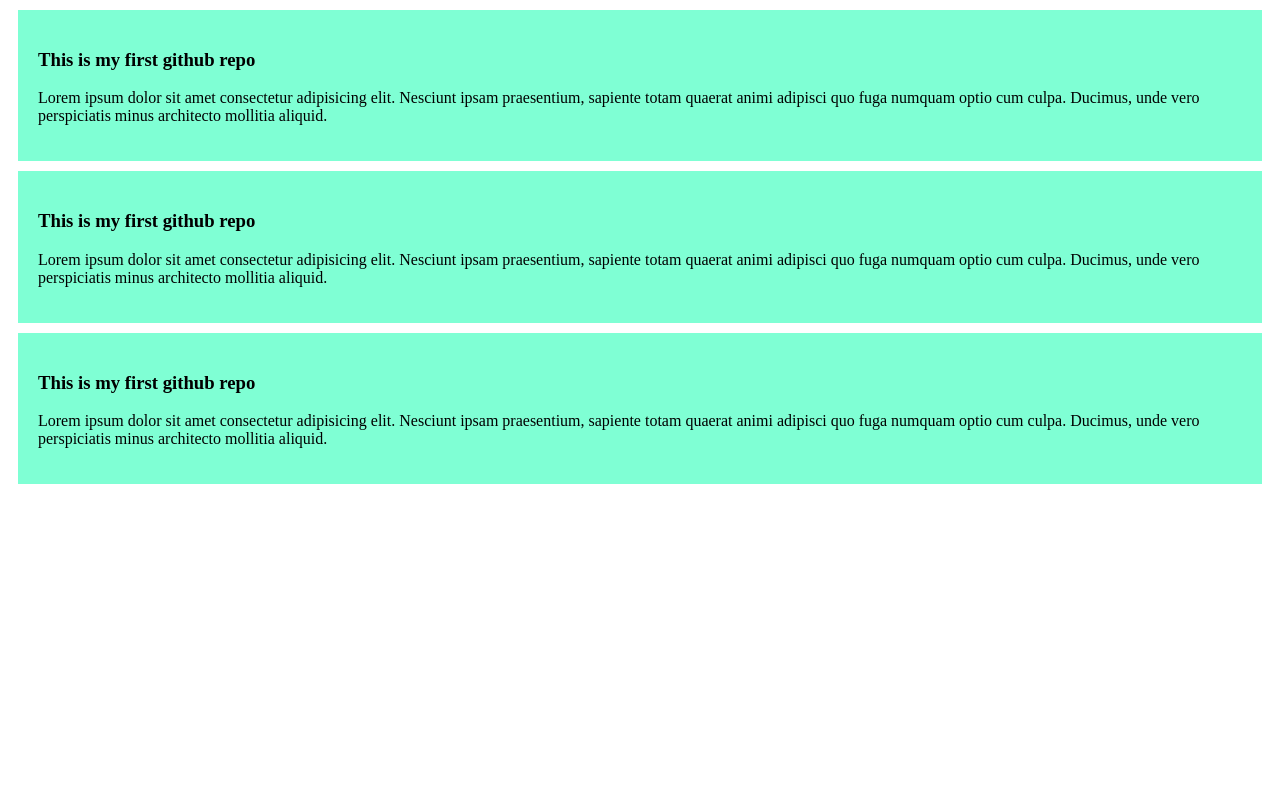
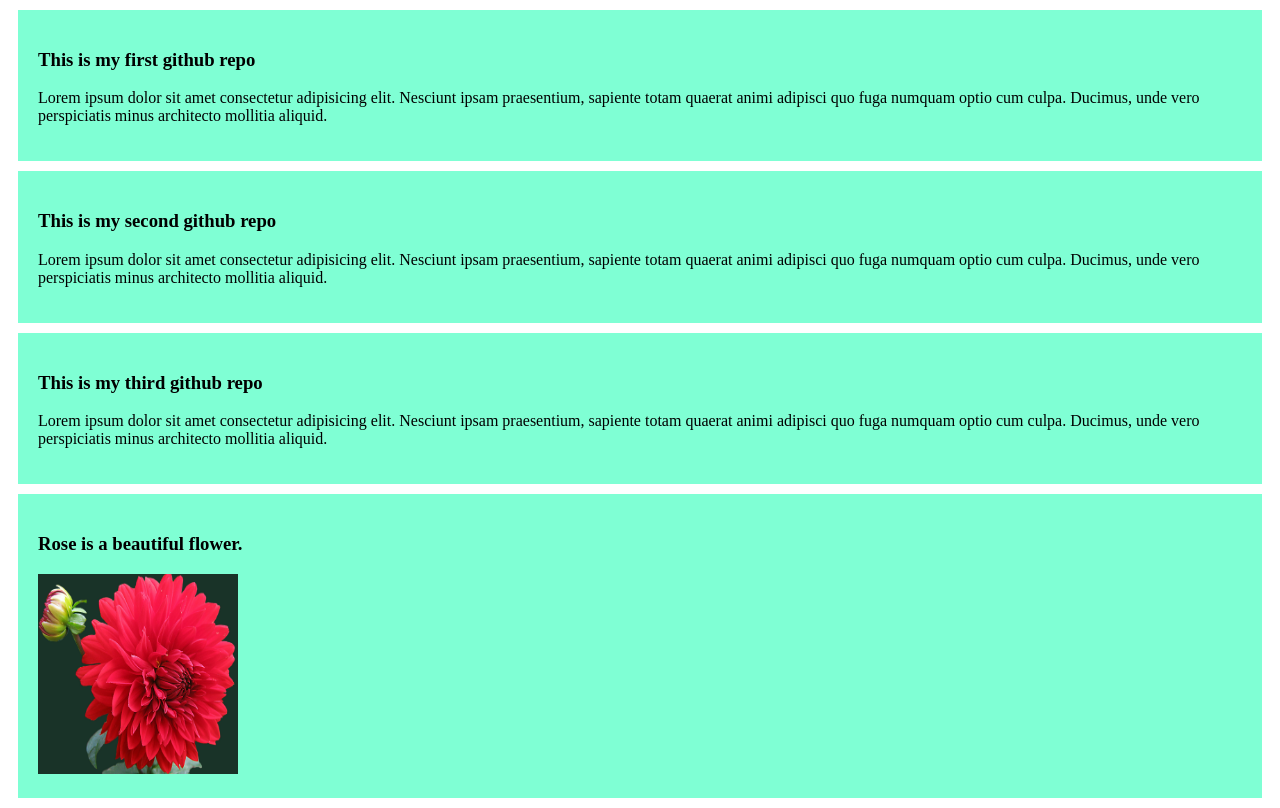
Before and after one commit to Ferdous14/new-repo, a plain HTML site: page index.html in a window 1280 px wide. Drawn offline with Linux system fonts and the light colour scheme.

Commit message:
Rose is a beautiful flower

```diff
--- a/index.css
+++ b/index.css
@@ -1,5 +1,9 @@
-div{
+div {
     background-color: aquamarine;
     padding: 20px;
     margin: 10px;
 }
+img{
+    width: 200px;
+    height: 200px;
+}
--- a/index.html
+++ b/index.html
@@ -12,12 +12,18 @@
         <p>Lorem ipsum dolor sit amet consectetur adipisicing elit. Nesciunt ipsam praesentium, sapiente totam quaerat animi adipisci quo fuga numquam optio cum culpa. Ducimus, unde vero perspiciatis minus architecto mollitia aliquid.</p>
     </div>
     <div>
-        <h3>This is my first github repo</h3>
+        <h3>This is my second github repo</h3>
         <p>Lorem ipsum dolor sit amet consectetur adipisicing elit. Nesciunt ipsam praesentium, sapiente totam quaerat animi adipisci quo fuga numquam optio cum culpa. Ducimus, unde vero perspiciatis minus architecto mollitia aliquid.</p>
     </div>
     <div>
-        <h3>This is my first github repo</h3>
+        <h3>This is my third github repo</h3>
         <p>Lorem ipsum dolor sit amet consectetur adipisicing elit. Nesciunt ipsam praesentium, sapiente totam quaerat animi adipisci quo fuga numquam optio cum culpa. Ducimus, unde vero perspiciatis minus architecto mollitia aliquid.</p>
+    </div>
+
+    <div class="rose">
+        <h3>Rose is a beautiful flower.</h3>
+        <img src="rose.jpg" alt="Coming soon">
+
     </div>
 
 </body>
```
Also changed, not shown: rose.jpg (added), 1 other file.
